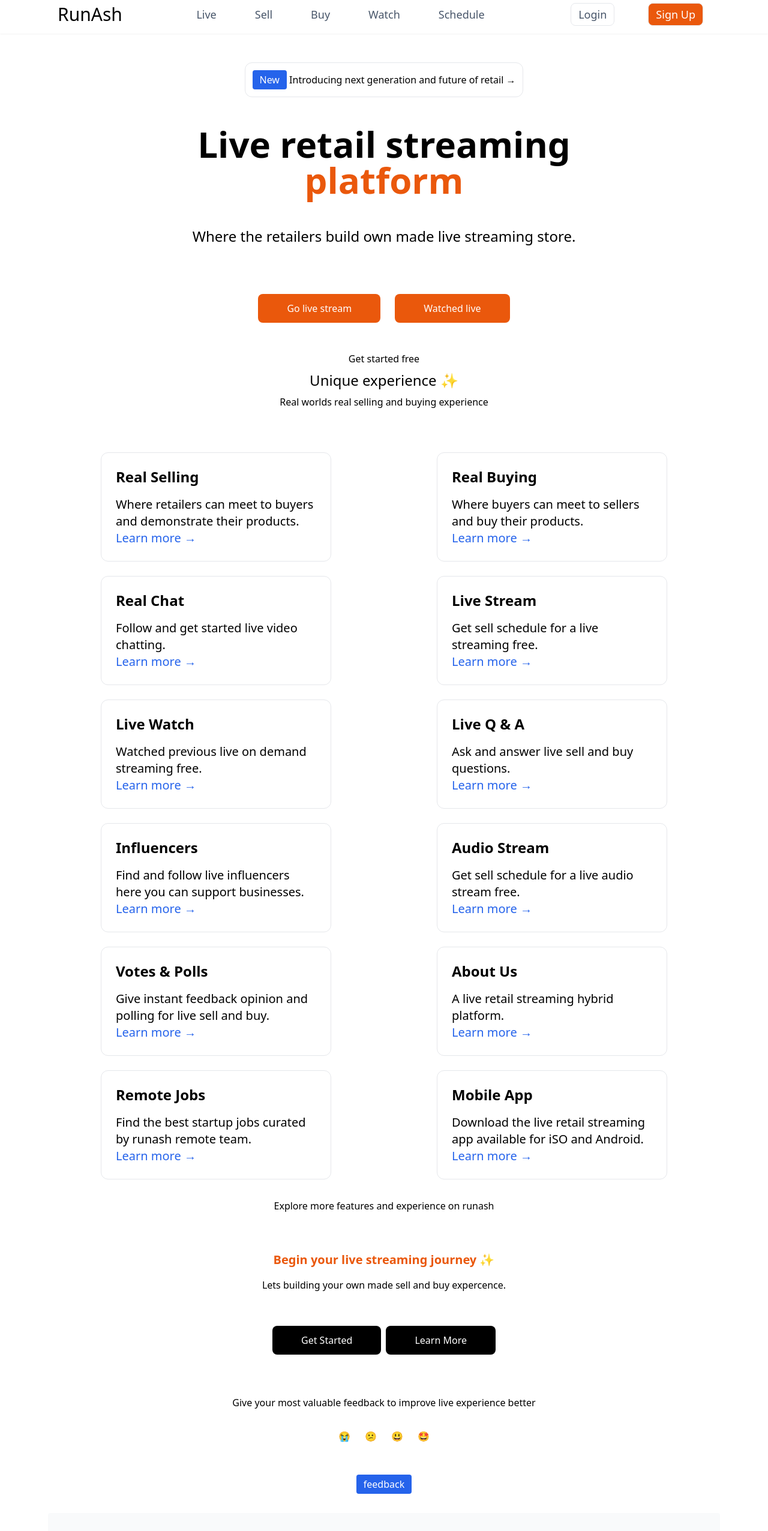
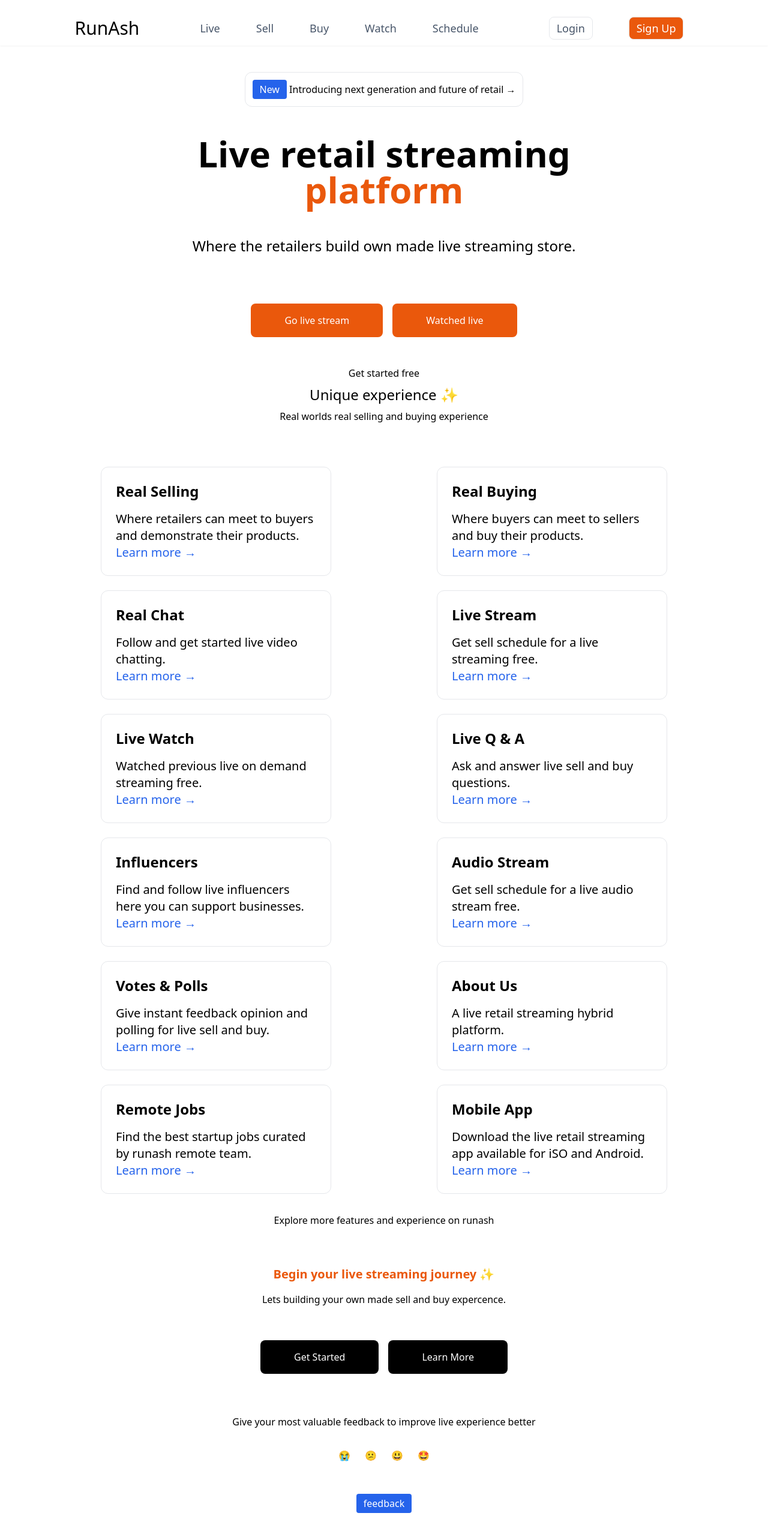
Before and after one commit to Vaibhavmurmu/nextjs13, a Next.js app: page / in a window 1280 px wide. Shown: the top 2552 px of the page at 60% size. Built offline with nearby package versions, Linux system fonts and the light colour scheme.

Commit message:
change to be committed

```diff
--- a/components/Navbar.js
+++ b/components/Navbar.js
@@ -3,39 +3,34 @@
 
 export default function Navbar() {
     return (
-        <main className="relative overflow-hidden flex w-full flex-1 flex-col items-center justify-center px-21 text-center">
-            <div className="flex items-center bg-white text-white justify-between w-full h-6 px-20 py-6">
-             <p className="text-1xl font-n text-white mt-1 w-60 h-6 px-22">
-                Welcome to RunAsh &rarr;
-                </p>
-           </div>
-        <div className="flex fixed flex-row items-center bg-natural-50 backdrop-blur-sm shadow-sm opecity-25 blur-none justify-between w-full h-3 px-20 py-8">
-        <div className="flex flex-row items-center">
+        <main className="flex w-full flex-1 flex-col items-center justify-center px-21 text-center">
+        <div className=" mt-6 flex max-w-10xl flex-wrap items-center justify-around sm:w-full fixed flex-row bg-natural-50 backdrop-blur-sm shadow-sm opecity-25 blur-none h-8 px-20 py-16">
+        <div className="flex flex-row items-left">
             <h1 className="text-3xl font- p-4 mr-0">RunAsh</h1>
         </div>
         <div className="flex flex-row item-center">
             <ul className="flex flex-row item-center">
-                <li className="p-4 mr-2">
+                <li className="p-4 mr-1">
                     <Link href="/live">
                         <a className="text-lg font-n px-3 py-2 text-slate-600 rounded-lg hover:bg-slate-100 hover:text-black">Live</a>
                     </Link>
                 </li>
-                <li className=" p-4 mr-2">
+                <li className=" p-4 mr-1">
                     <Link href="/sell">
                         <a className="text-lg font-n px-3 py-2 text-slate-600 rounded-lg hover:bg-slate-100 hover:text-black">Sell</a>
                     </Link>
                 </li>
-                <li className="p-4 mr-2">
+                <li className="p-4 mr-1">
                     <Link href="/buy">
                         <a className="text-lg font-n px-3 py-2 text-slate-600 rounded-lg hover:bg-slate-100 hover:text-black">Buy</a>
                     </Link>
                 </li>
-                <li className="p-4 mr-2">
+                <li className="p-4 mr-1">
                     <Link href="/watch">
                         <a className="text-lg font-n px-3 py-2 text-slate-600 rounded-lg hover:bg-slate-100 hover:text-black">Watch</a>
                     </Link>
                 </li>
-                <li className="p-4 mr-2">
+                <li className="p-4 mr-1">
                     <Link href="/sechedul">
                         <a className="text-lg font-n px-3 py-2 text-slate-600 rounded-lg hover:bg-slate-100 hover:text-black">Schedule</a>
                     </Link>
@@ -44,12 +39,12 @@
         </div>
         <div className="flex flex-row items-center">
             <ul className="flex  flex-row items-center">
-            <li className="p-4 mr-0">
+            <li className="p-4 mr-1">
                 <Link href="/login">
                 <a className="text-lg font-n px-3 py-2"><button className="bg-white text-slate-600 hover:bg-white border rounded-lg hover:border-black font-n py-1 px-3 mt-0">Login</button></a>
                 </Link>
             </li>
-            <li className="p-4 mr-0">
+            <li className="p-4 mr-1">
                 <Link href="/js-form">
                 <a className="text-lg font-n px-3 py-2"><button className="bg-orange-600 text-white hover:text-orange-600 hover:bg-white hover:border-orange-600 font-n py-1 px-3  border rounded-lg mt-0">Sign Up</button></a>
                 </Link>
--- a/pages/index.js
+++ b/pages/index.js
@@ -11,7 +11,7 @@
         <link rel="icon" href="/favicon.ico" />
       </Head>
 
-      <main className="flex w-full flex-1 flex-col items-center justify-centre px-20 text-center">
+      <main className="mt-16 flex w-full flex-1 flex-col items-center justify-centre px-20 text-center">
         <card className="mt-12 w-100 rounded-xl border p-3 text-left hover:text-blue-600 focus:text-blue-600">
           <badage className="text-1xl font-normal mt-2">
             <p className="text-1xl font-normal"><button className='bg-blue-600 text-white font-n py-1 px-3 rounded mt-0'>New</button> Introducing next generation and future of retail &rarr;</p>
@@ -24,16 +24,16 @@
           </a>
         </h1>
 
-        <p className="mt-12 text-2xl bottom-2">
+        <p className="mt-12 text-2xl bottom-0">
           Where the retailers build own made live streaming store.
         </p>
-        <div className="flex gap-6 mt-10 max-w-0xl flex-wrap items-center justify-around">
-        <button className="bg-orange-600 hover:bg-black text-white font-medium py-3 px-12 rounded-lg p-3 mt-10">
+        <div className="flex gap-4 flex-cols-2 mt-10 max-w-2xl flex-wrap items-center justify-around">
+        <button className="bg-orange-600 hover:bg-black text-white font-medium py-4 px-14 rounded-lg mt-10">
           <Link href="/register">
             <a>Go live stream</a>
          </Link>
         </button>
-        <button className="bg-orange-600 hover:bg-black text-white font-medium py-3 px-12 rounded-lg p-3 mt-10">
+        <button className="bg-orange-600 hover:bg-black text-white font-medium py-4 px-14 rounded-lg mt-10">
           <Link href="/register">
             <a>Watched live</a>
           </Link>
@@ -220,13 +220,13 @@
                   Lets building your own made sell and buy expercence.
                 </p>
         </div>
-        <div className="flex gap-2 mt-2 max-w-1xl flex-wrap items-center justify-around">
-        <button className="bg-black hover:bg-white text-white font-medium hover:text-black py-3 px-12 rounded-lg p-3 mt-12">
+        <div className="flex gap-4 mt-2 max-w-1xl flex-wrap items-center justify-around">
+        <button className="bg-black hover:bg-white text-white font-medium hover:text-black py-4 px-14 rounded-lg mt-12">
           <Link href="/login">
             <a>Get Started</a>
           </Link>
         </button>
-        <button className="bg-black hover:bg-white text-white font-medium hover:text-black py-3 px-12 rounded-lg p-3 mt-12">
+        <button className="bg-black hover:bg-white text-white font-medium hover:text-black py-4 px-14 rounded-lg mt-12">
           <Link href="/register">
             <a>Learn More</a>
           </Link>
@@ -251,8 +251,8 @@
           <h2 className="mt-2 text-bold">
             Get live stream updates
           </h2>
-          <input className="focus:ring-2 focus:ring-blue-500 focus:outline-none appearance-none w-48 text-sm leading-6 text-slate-900 placeholder-slate-400 rounded-md py-2 pl-10 ring-1 ring-slate-200 shadow-sm" type="text" aria-label="Email address" placeholder="Email address..."></input>
-          <button className="mt-2 bg-black text-white hover:bg-white hover:text-black font-n py-1 px-3 rounded">Subscribe</button>
+          <input className="focus:ring-1 focus:ring-blue-500 focus:outline-none appearance-none w-48 text-sm leading-6 text-slate-900 placeholder-slate-400 rounded-md py-3 pl-10 ring-1 ring-slate-200 shadow-sm" type="text" aria-label="Email address" placeholder="Email address..."></input>
+          <button className="mt-2 bg-black text-white hover:bg-white hover:text-black font-n py-4 px-12 rounded">Subscribe</button>
         </div>
       </main>
     </div>
```
